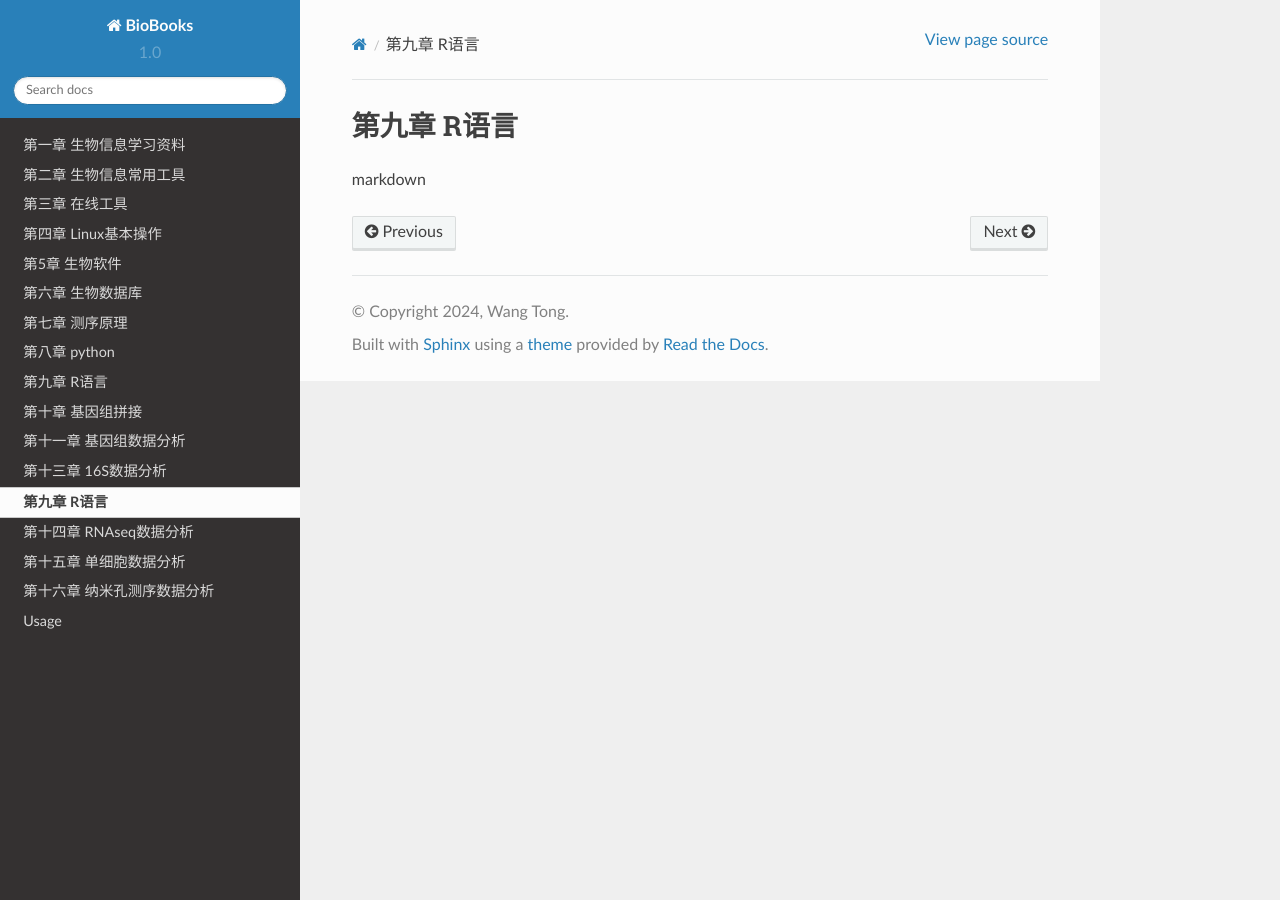
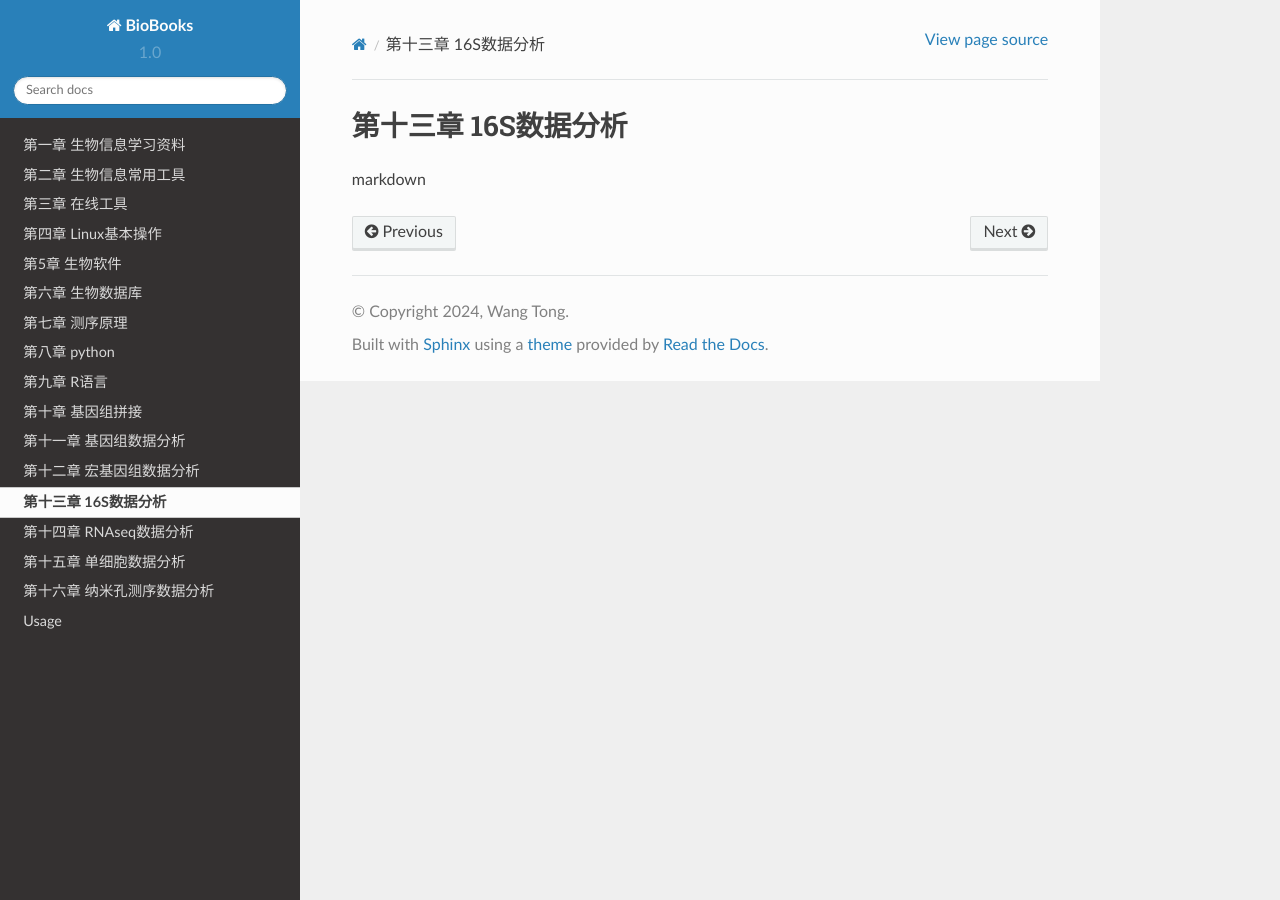
Before and after one commit to wangtong/biobooks, a Sphinx documentation site: the page built from docs/source/chapter13/index.rst, in a window 1280 px wide. Built offline with Sphinx 7.4.7 and the Read the Docs theme 2.0.0, drawn with Linux system fonts in a browser that asks for light colours; pages that are not in the unit, such as notebooks, are missing from menus.

Commit message:
20240209 commit

```diff
--- a/docs/source/chapter12/index.rst
+++ b/docs/source/chapter12/index.rst
@@ -1,4 +1,4 @@
-第十三章 16S数据分析
+第十二章 宏基因组数据分析
 ===============================
 
 markdown
--- a/docs/source/chapter13/index.rst
+++ b/docs/source/chapter13/index.rst
@@ -1,4 +1,4 @@
-第九章 R语言
+第十三章 16S数据分析
 ===============================
 
 markdown
```
